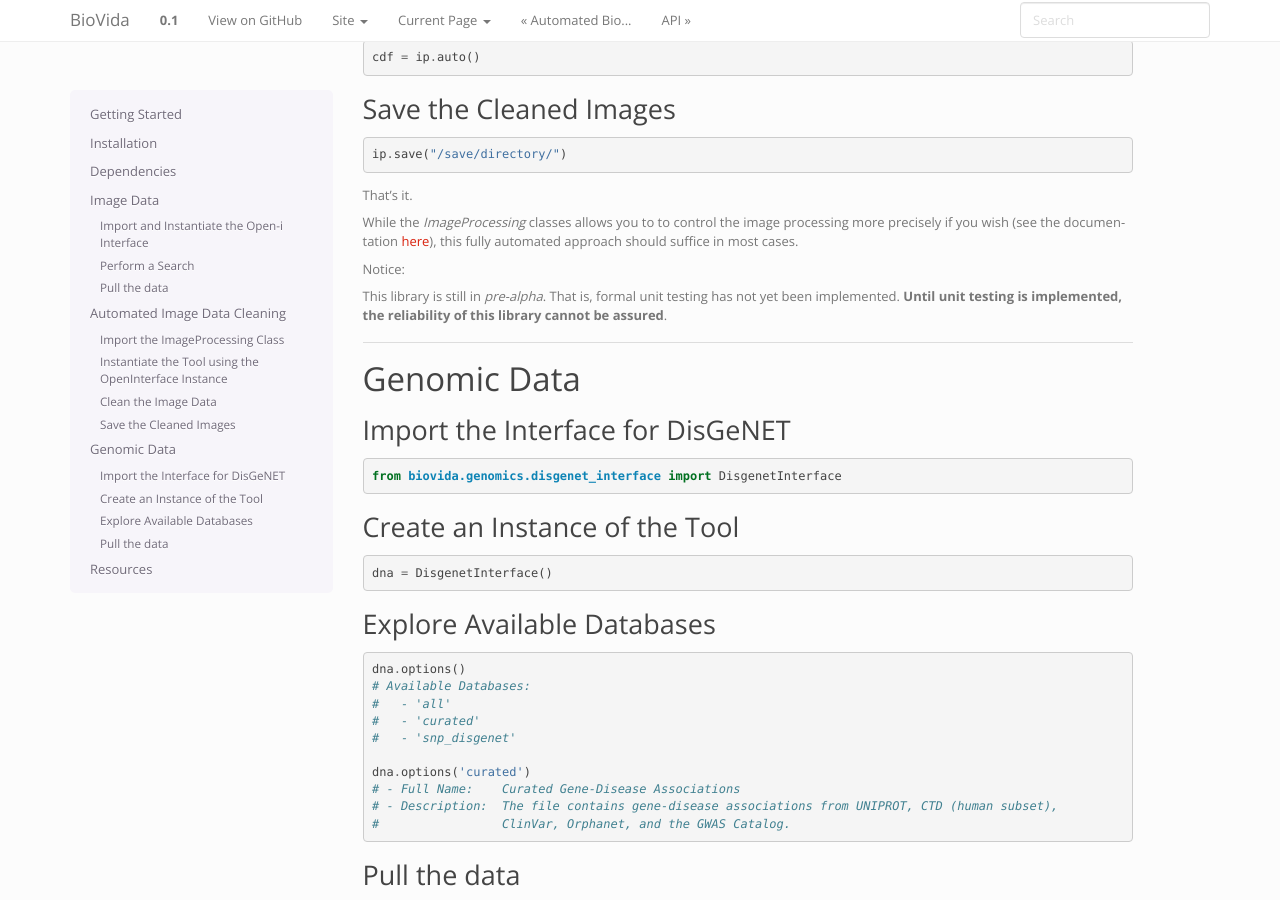
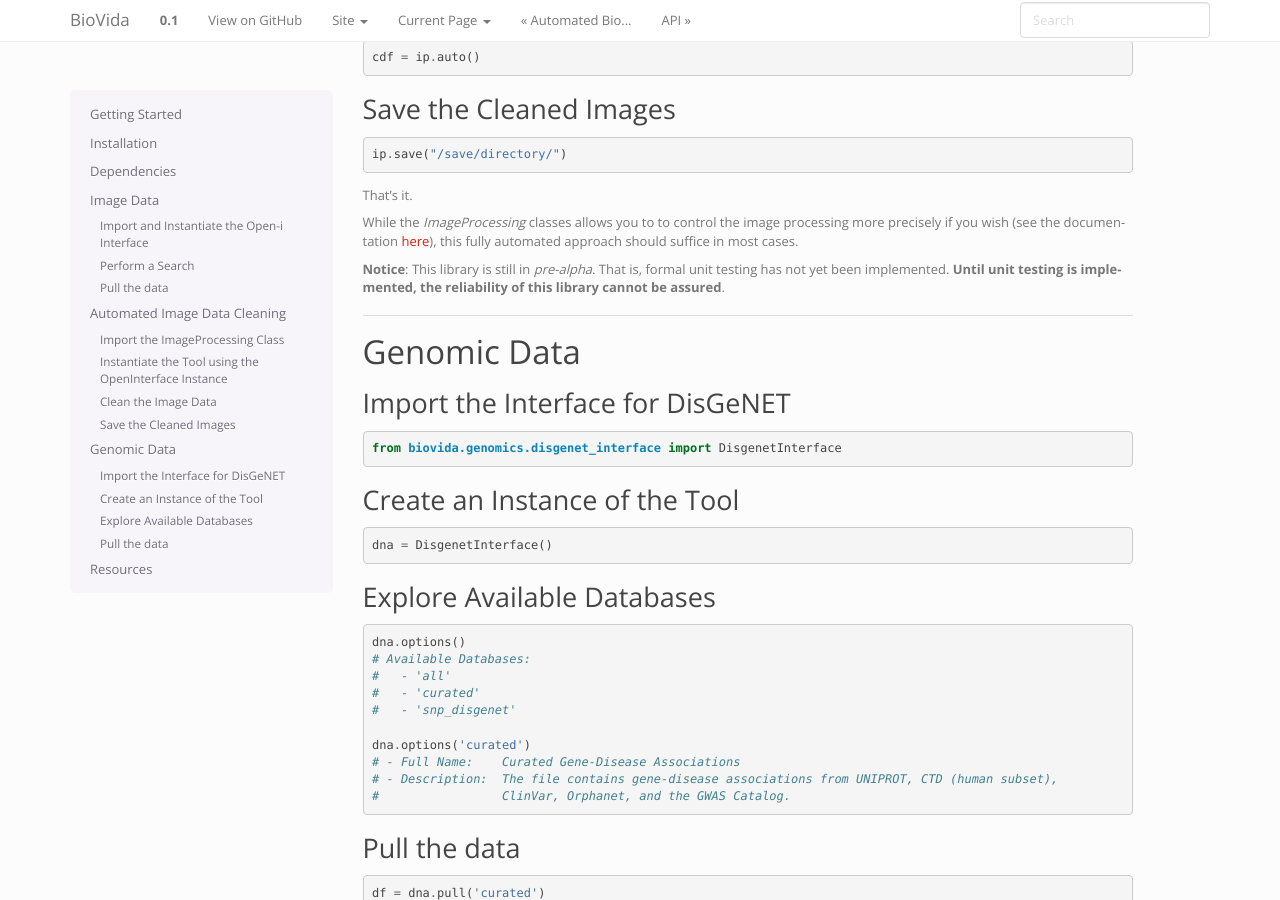
Before and after one commit to TariqAHassan/BioVida, a Sphinx documentation site: the page built from docs/GettingStarted.rst, in a window 1280 px wide and 900 px high, scrolled down 1671 px. Built offline with Sphinx 7.4.7, drawn with Linux system fonts in a browser that asks for light colours; some of the changed lines change nothing that is shown.

Commit message:
Update Docs

```diff
--- a/docs/GettingStarted.rst
+++ b/docs/GettingStarted.rst
@@ -147,11 +147,8 @@ wish (see the documentation `here <https://tariqahassan.github.io/BioVida/API.ht
 fully automated approach should suffice in most cases.
 
 
-Notice:
-
-This library is still in *pre-alpha*.
-That is, formal unit testing has not yet been implemented. **Until unit testing is implemented,
-the reliability of this library cannot be assured**.
+**Notice**: This library is still in *pre-alpha*. That is, formal unit testing has not yet been implemented.
+**Until unit testing is implemented, the reliability of this library cannot be assured**.
 
 
 --------------
```
